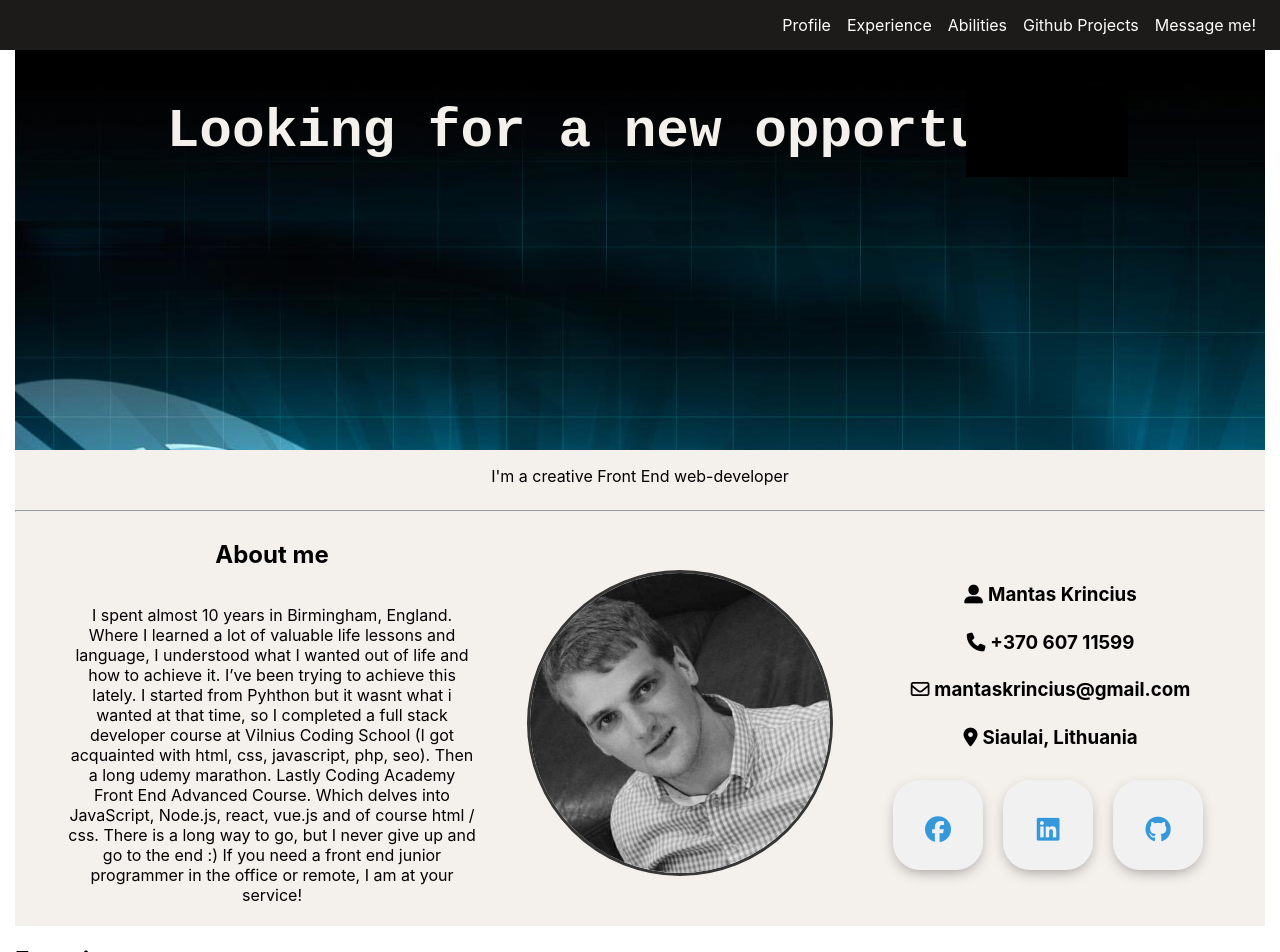
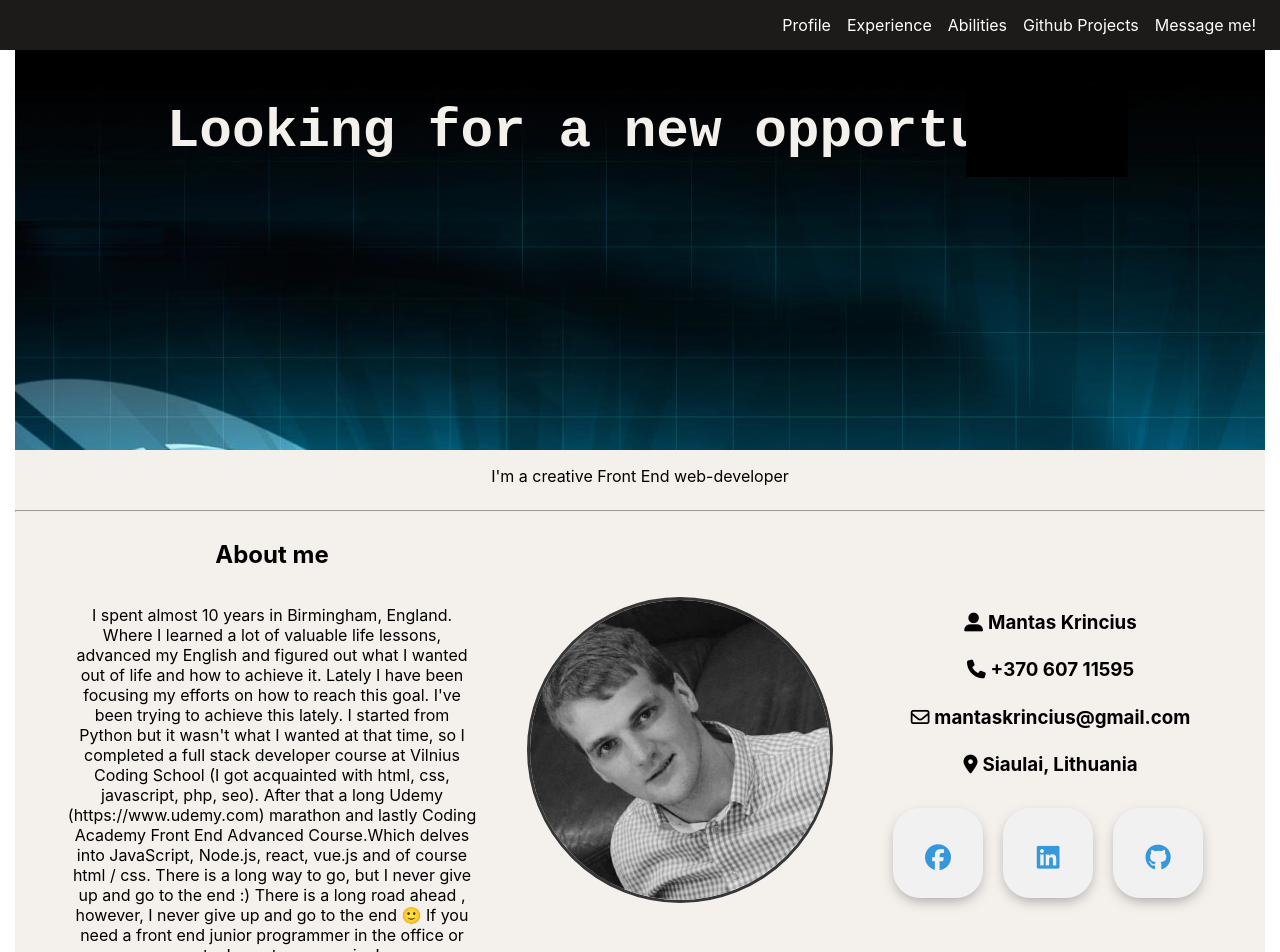
Before and after one commit to mantasKrincius/myCv-React, a React (Create React App) app: page / in a window 1280 px wide. Shown: the top 952 px of the page. Built offline with nearby package versions, Linux system fonts and the light colour scheme.

Commit message:
cosmetic errors

```diff
--- a/src/Components/Contact/ContactForm.jsx
+++ b/src/Components/Contact/ContactForm.jsx
@@ -36,7 +36,7 @@ export default function ContactForm() {
                 </form>
                 <div className="contact-form-info">
                     <h3><i className="fas fa-user-alt"></i>Mantas Krincius</h3>
-                    <h3><a href="tel:+37060711595"><i className="fas fa-phone"></i>+370 607 11599</a></h3>
+                    <h3><a href="tel:+37060711595"><i className="fas fa-phone"></i>+370 607 11595</a></h3>
                     <h3><a href="mailto:mantaskrincius@gmail.com"><i className="far fa-envelope"></i>mantaskrincius@gmail.com</a></h3>
                     <h3><i className="fas fa-map-marker-alt"></i>Siaulai, Lithuania</h3>
                     <button>  <a href={CV} download="Mantas Krincius CV">Download my CV</a></button>
--- a/src/Components/Profile/Profile.jsx
+++ b/src/Components/Profile/Profile.jsx
@@ -6,28 +6,39 @@ export default function Profile() {
     return (
 
         <div style={{backgroundColor: "#f4f0ec"}}>
-            <div style={{display: "flex", justifyContent: "center", flexDirection:"column", alignItems: "center"}}>
+            <div style={{display: "flex", justifyContent: "center", flexDirection: "column", alignItems: "center"}}>
                 <p>I'm a creative Front End web-developer</p>
             </div>
             <hr/>
-            <div style={{display: "flex", justifyContent: "center",flexWrap: "wrap", textAlign: "center"}}>
+            <div style={{display: "flex", justifyContent: "center", flexWrap: "wrap", textAlign: "center"}}>
                 <div>
                     <h2>About me</h2>
                     <div style={{display: "flex", justifyContent: "center", maxWidth: "410px"}}>
-                        <p>I spent almost 10 years in Birmingham, England. Where I learned a lot of valuable life lessons and language, I understood what I wanted out of life and how to achieve it. I’ve been trying to achieve this lately. I started from Pyhthon but it wasnt what i wanted at that time, so I completed a full stack developer course at Vilnius Coding School (I got acquainted with html, css, javascript, php, seo). Then a long udemy marathon. Lastly Coding Academy Front End Advanced Course. Which delves into JavaScript, Node.js, react, vue.js and of course html / css.
+                        <p>I spent almost 10 years in Birmingham, England.
+                            Where I learned a lot of valuable life lessons, advanced my English and figured out what I
+                            wanted out of life and how to achieve it. Lately I have been focusing my efforts on how to
+                            reach this goal. I've been trying to achieve this lately. I started from Python but it
+                            wasn't what I wanted at that time, so I completed a full stack developer course at Vilnius
+                            Coding School (I got acquainted with html, css, javascript, php, seo). After that a long
+                            Udemy (https://www.udemy.com) marathon and lastly Coding Academy Front End Advanced
+                            Course.Which delves into JavaScript, Node.js, react, vue.js and of course html / css.
                             There is a long way to go, but I never give up and go to the end :)
-                            If you need a front end junior programmer in the office or remote, I am at your service!</p>
+                            There is a long road ahead , however, I never give up and go to the end 🙂 If you need a
+                            front end junior programmer in the office or remote, I am at your service!
+                        </p>
                     </div>
                 </div>
                 <div style={{display: "flex", justifyContent: "center", alignItems: "center", padding: "50px"}}>
-                    <img className="image" style={{borderRadius: "50%", maxWidth: "300px", maxHeight: "300px"}} src={profilePic}/>
+                    <img className="image" style={{borderRadius: "50%", maxWidth: "300px", maxHeight: "300px"}}
+                         src={profilePic}/>
                 </div>
                 <div style={{display: "flex", justifyContent: "center", maxWidth: "400px", flexDirection: "column"}}>
 
                     <div>
                         <h3><i className="fas fa-user-alt"></i>Mantas Krincius</h3>
-                        <h3><a href="tel:+37060711595"><i className="fas fa-phone"></i>+370 607 11599</a></h3>
-                        <h3><a href="mailto:mantaskrincius@gmail.com"><i className="far fa-envelope"></i>mantaskrincius@gmail.com</a></h3>
+                        <h3><a href="tel:+37060711595"><i className="fas fa-phone"></i>+370 607 11595</a></h3>
+                        <h3><a href="mailto:mantaskrincius@gmail.com"><i className="far fa-envelope"></i>mantaskrincius@gmail.com</a>
+                        </h3>
                         <h3><i className="fas fa-map-marker-alt"></i>Siaulai, Lithuania</h3>
                         <div className="social-media">
                             <a className="btn" href="https://www.facebook.com/mantas.krinciuszoo">
@@ -42,8 +53,6 @@ export default function Profile() {
                         </div>
 
 
-
-
                     </div>
 
                 </div>
```
